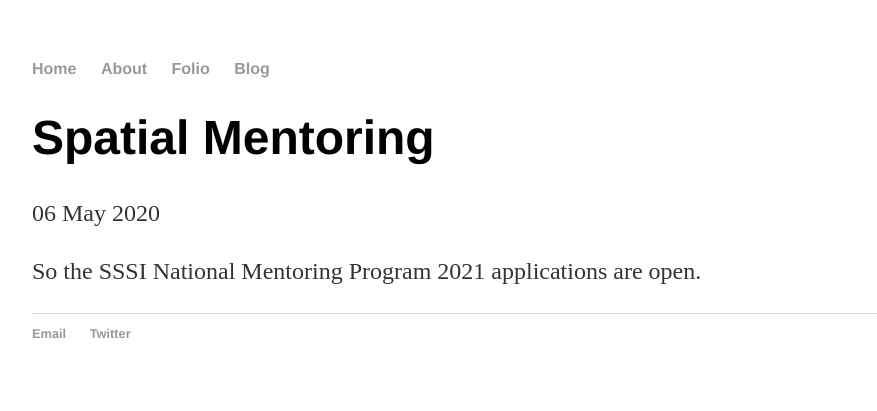
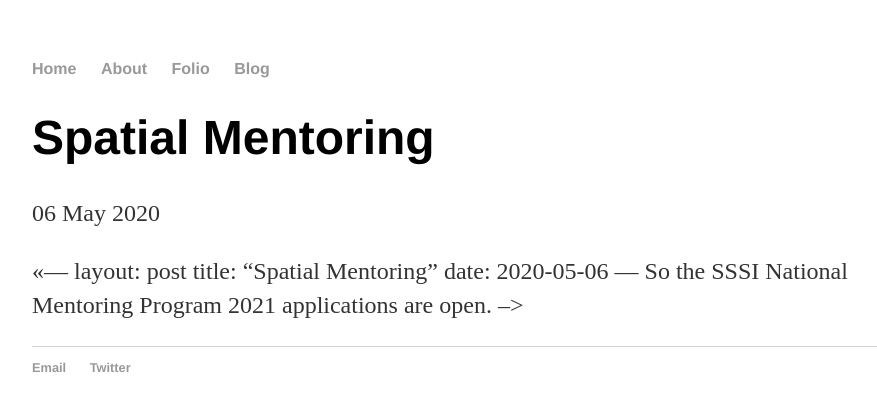
Before and after one commit to cartoos/cartoos.github.io, a Jekyll site: the page built from _posts/2020-05-06-spatial-mentoring.md, in a window 1280 px wide. Shown: the top 411 px of the page, without its empty margins (160-1037 px from the left). Built offline with Jekyll 4.4.1, drawn with Linux system fonts in a browser that asks for light colours; our own code applies the rules of GitHub Pages for plain Markdown files.

Commit message:
Update 2020-05-06-spatial-mentoring.md

```diff
--- a/_posts/2020-05-06-spatial-mentoring.md
+++ b/_posts/2020-05-06-spatial-mentoring.md
@@ -1,6 +1,6 @@
----
+<<---
 layout: post
 title: "Spatial Mentoring"
 date: 2020-05-06
 ---
-So the SSSI National Mentoring Program 2021 applications are open.
+So the SSSI National Mentoring Program 2021 applications are open. -->
```
